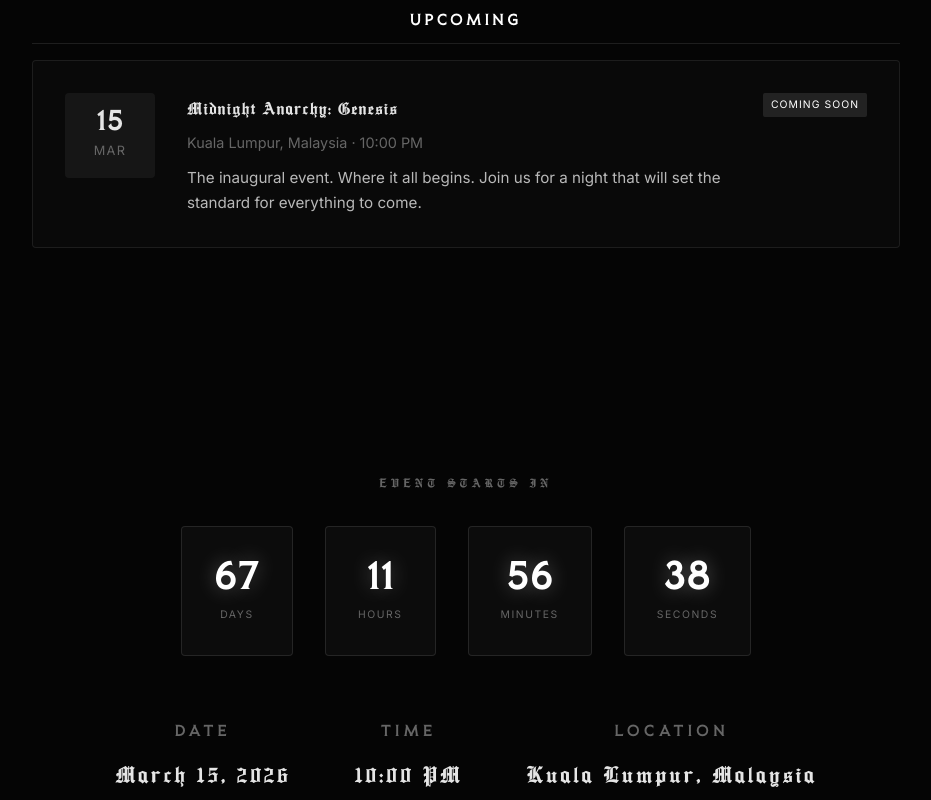
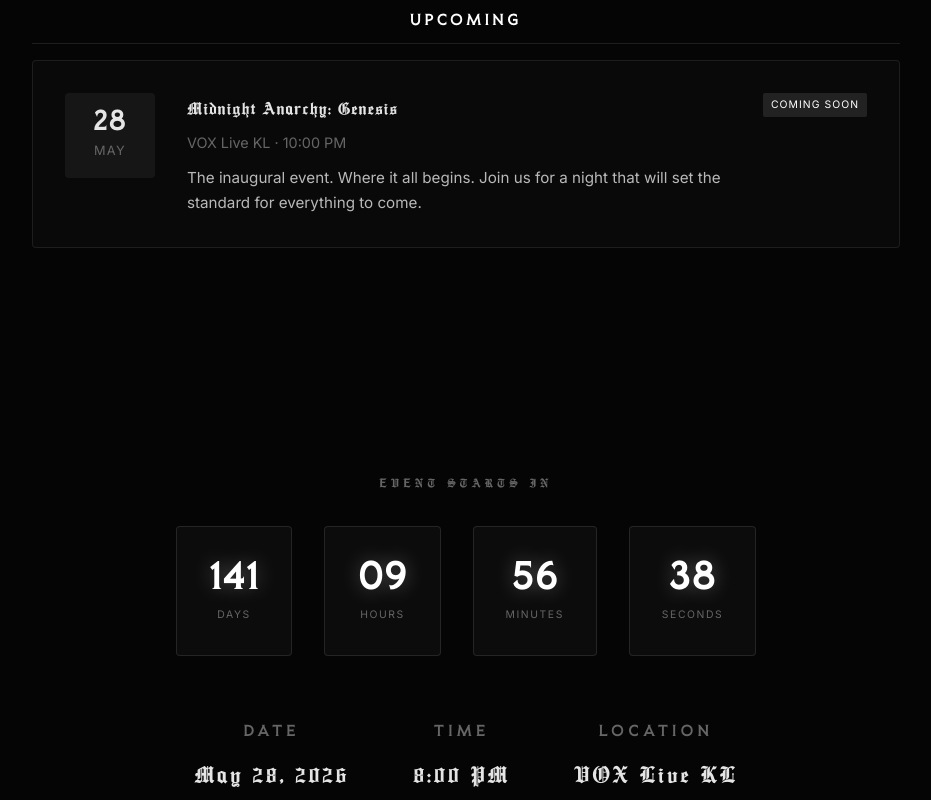
Before and after one commit to ianmadez/midnight-anarchy, a plain HTML site: page index.html in a window 1280 px wide. Shown: the part 1160-1960 px from the top of the page, without its empty margins (174-1105 px from the left). Drawn offline with Linux system fonts and the light colour scheme.

Commit message:
Update event details for upcoming event

```diff
--- a/index.html
+++ b/index.html
@@ -92,19 +92,19 @@
         <div class="events-list">
           <!-- ⬇️ EDIT EVENT DETAILS HERE - This is the single source of truth ⬇️ -->
           <article class="event-card event-card--upcoming" id="upcoming-event"
-            data-event-date="2026-03-15"
-            data-event-time="22:00"
-            data-event-location="Kuala Lumpur, Malaysia"
+            data-event-date="2026-05-28"
+            data-event-time="20:00"
+            data-event-location="VOX Live KL"
             data-event-title="Midnight Anarchy: Genesis">
             <div class="event-card-date">
               <!-- Update day/month to match data-event-date above -->
-              <span class="day">15</span>
-              <span class="month">MAR</span>
+              <span class="day">28</span>
+              <span class="month">MAY</span>
             </div>
             <div class="event-card-info">
               <h4>Midnight Anarchy: Genesis</h4>
               <!-- Update details to match data attributes above -->
-              <p class="event-card-details">Kuala Lumpur, Malaysia · 10:00 PM</p>
+              <p class="event-card-details">VOX Live KL · 10:00 PM</p>
               <p class="event-card-description">The inaugural event. Where it all begins. Join us for a night that will set the standard for everything to come.</p>
             </div>
             <span class="event-status event-status--upcoming">Coming Soon</span>
@@ -140,11 +140,11 @@
       <div class="event-details-summary">
         <div class="event-meta">
           <span class="label">Date</span>
-          <span class="value" id="event-date-display">March 15, 2026</span>
+          <span class="value" id="event-date-display">May 28, 2026</span>
         </div>
         <div class="event-meta">
           <span class="label">Time</span>
-          <span class="value" id="event-time-display">10:00 PM</span>
+          <span class="value" id="event-time-display">08:00 PM</span>
         </div>
         <div class="event-meta">
           <span class="label">Location</span>
```
